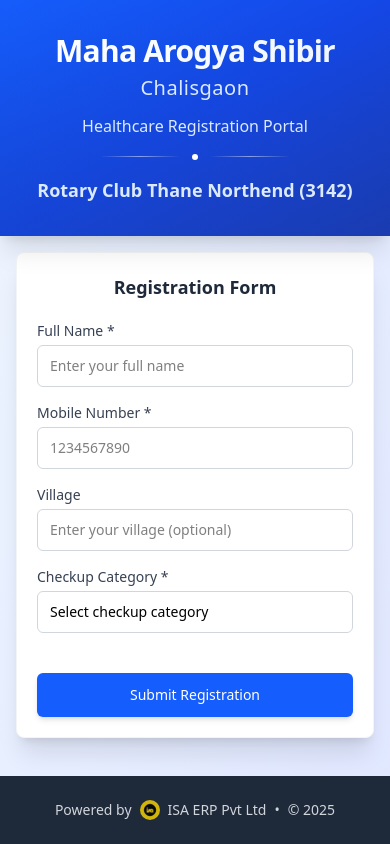
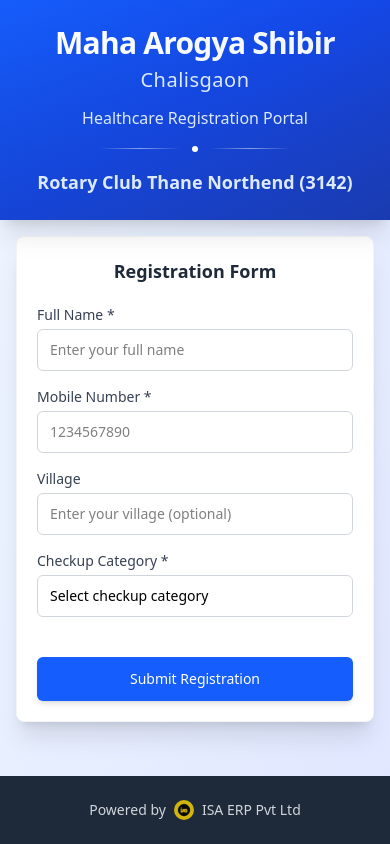
Before and after one commit to sameershrikhande-isa/isa-erp-pvt-ltd-maha-arogya-shibir-chalisgaon-form, a React (Vite) app: page / in a window 390 px wide. Built offline with nearby package versions, Linux system fonts and the light colour scheme.

Commit message:
update 5.1

```diff
--- a/src/components/Footer.jsx
+++ b/src/components/Footer.jsx
@@ -14,8 +14,8 @@ const Footer = () => {
               className="w-5 h-5 rounded-full opacity-80"
             />
             <span>ISA ERP Pvt Ltd</span>
-            <span>•</span>
-            <span>© {currentYear}</span>
+            {/* <span>•</span>
+            <span>© {currentYear}</span> */}
           </div>
         </div>
       </div>
--- a/src/components/Header.jsx
+++ b/src/components/Header.jsx
@@ -4,7 +4,7 @@ const Header = () => {
       {/* Subtle Background Enhancement */}
       <div className="absolute inset-0 bg-gradient-to-t from-blue-900/20 to-transparent"></div>
 
-      <div className="relative max-w-6xl mx-auto px-6 py-8">
+      <div className="relative max-w-6xl mx-auto px-6 py-6 sm:py-8">
         {/* Mobile Layout - Single Column */}
         <div className="lg:hidden text-center">
           {/* Main Event Title */}
```
